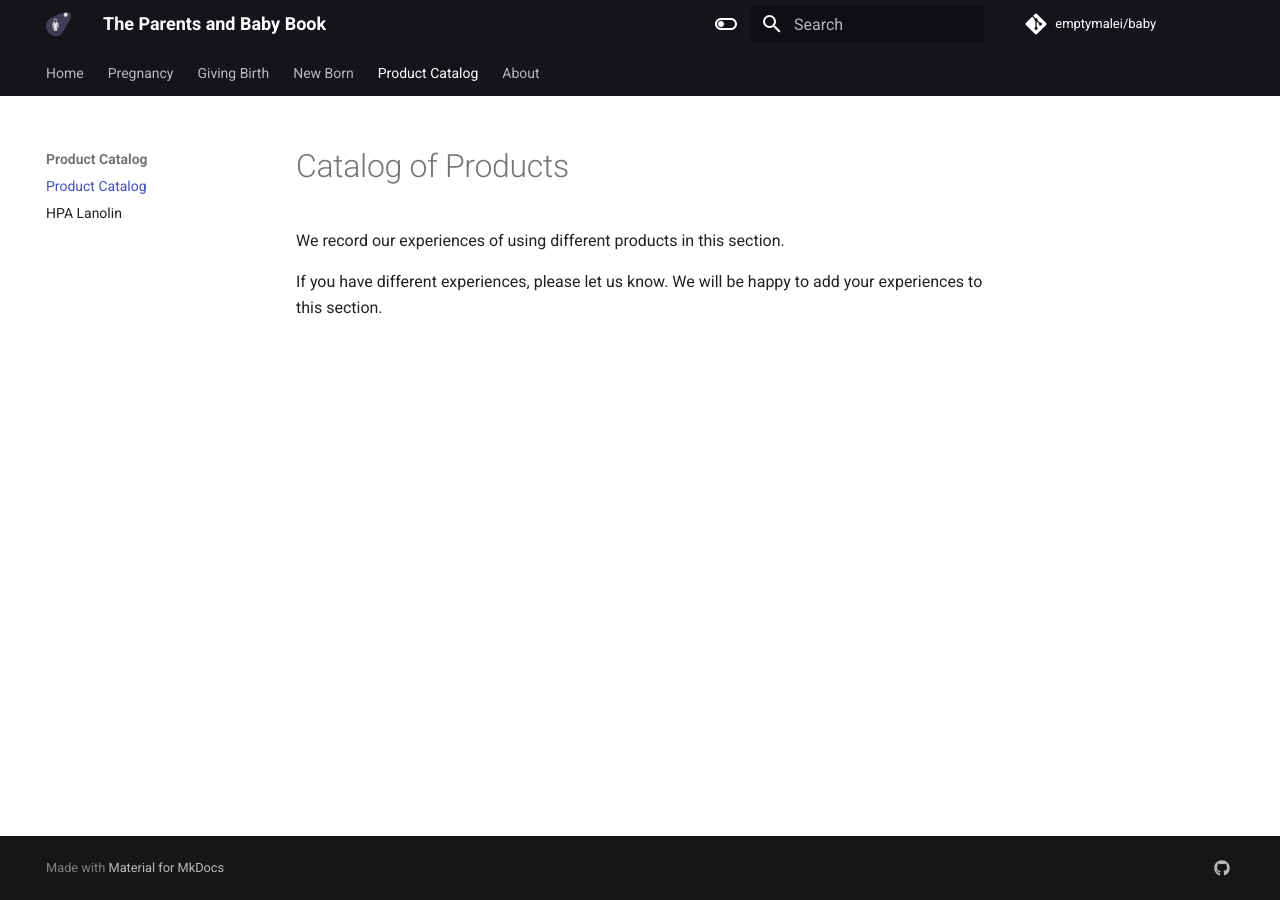
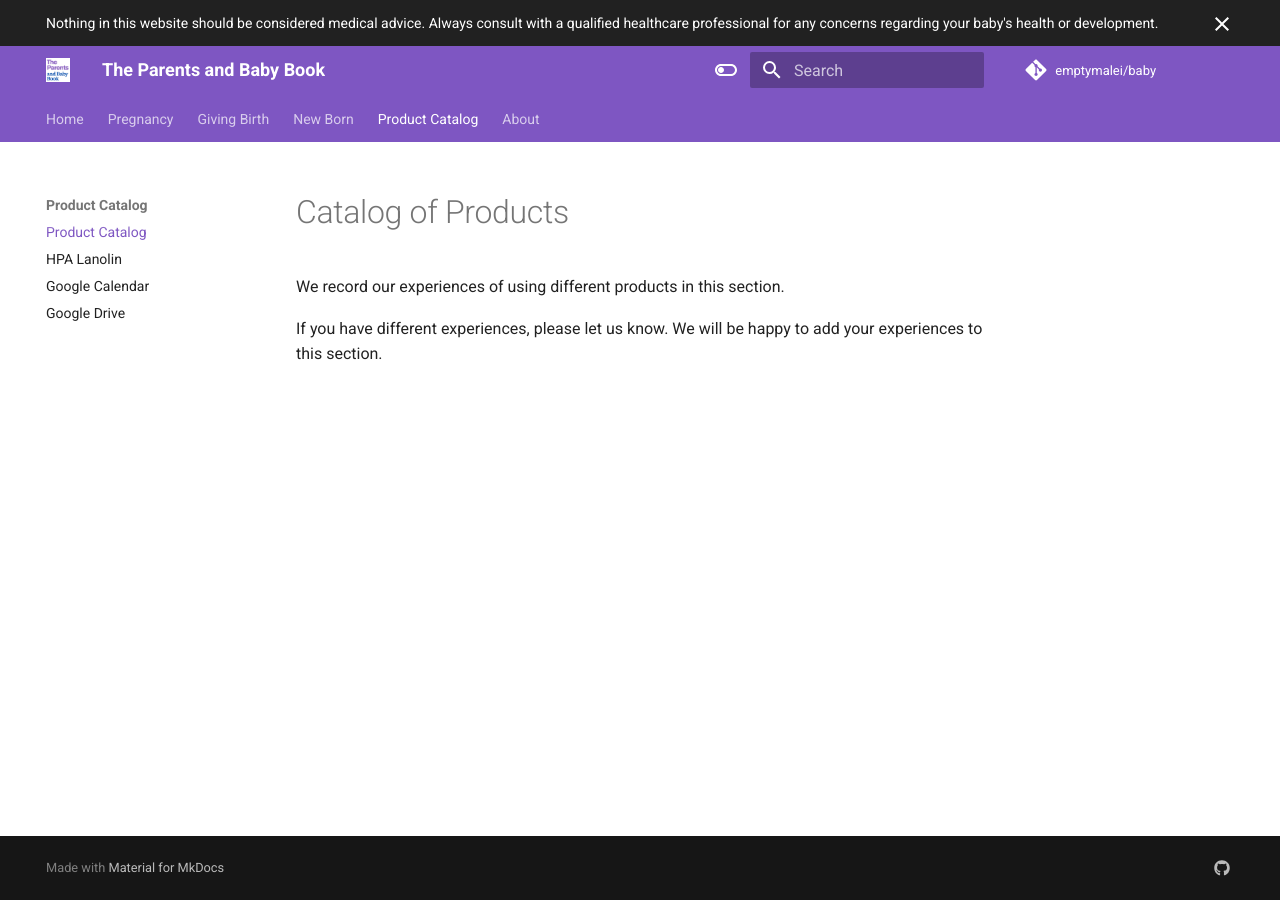
Before and after one commit to emptymalei/baby, an MkDocs documentation site: the page built from book/products/index.md, in a window 1280 px wide. Built offline with MkDocs 1.6.1 and Material for MkDocs 9.7.7, drawn with Linux system fonts in a browser that asks for light colours; nearby versions of some CDN libraries; library files that are not in the unit come from our copies; comment, search, counter and statistics services are not loaded.

```diff
--- a/mkdocs.yml
+++ b/mkdocs.yml
@@ -11,7 +11,7 @@ docs_dir: "book"
 
 theme:
   name: "material"
-  # custom_dir: theme/overrides
+  custom_dir: theme/overrides
   # Don't include MkDocs' JavaScript
   include_search_page: false
   search_index_only: true
@@ -22,9 +22,12 @@ theme:
     # - navigation.instant
     - navigation.sections
     - navigation.tabs
+    - content.tooltips
+    - announce.dismiss
+    - content.tabs.link
   palette:
     - scheme: default
-      primary: black
+      primary: deep purple
       accent: deep orange
       toggle:
         icon: material/toggle-switch-off-outline
@@ -38,8 +41,8 @@ theme:
   font:
     text: Roboto
     code: Roboto Mono
-  favicon: assets/logo_badge.svg
-  logo: assets/logo_badge.svg
+  favicon: assets/logo/tpabb.png
+  logo: assets/logo/tpabb.png
 
 
 
@@ -61,13 +64,17 @@ markdown_extensions:
           format: !!python/name:pymdownx.superfences.fence_code_format
   - pymdownx.tabbed:
       alternate_style: true
-  - pymdownx.tasklist
+  - pymdownx.tasklist:
+      custom_checkbox: true
   - pymdownx.arithmatex:
       generic: true
   - toc:
       permalink: "¶"
   - footnotes
   - pymdownx.details
+  - pymdownx.caret
+  - pymdownx.mark
+  - pymdownx.tilde
 
 
 extra_javascript:
@@ -196,6 +203,8 @@ nav:
   - "Product Catalog":
     - "Product Catalog": products/index.md
     - "HPA Lanolin": products/hpa_lanolin_lansinoh.md
+    - "Google Calendar": products/google_calendar.md
+    - "Google Drive": products/google_drive.md
   - "About":
     - "Roadmap": meta/roadmap.md
     - "Changelog": meta/changelog.md
--- a/theme/overrides/main.html
+++ b/theme/overrides/main.html
@@ -24,3 +24,7 @@
           <img src="https://contrib.rocks/image?repo=emptymalei/baby" style="height: 1em;"/>
         </a></span>
 {% endset %}
+
+{% block announce %}
+  Nothing in this website should be considered medical advice. Always consult with a qualified healthcare professional for any concerns regarding your baby's health or development.
+{% endblock %}
```
Also changed, not shown: book/giving_birth/preparing_for_labor.md (+99 -0 lines), book/products/google_calendar.md (added, +3 -0 lines), book/products/google_drive.md (added, +3 -0 lines), book/assets/logo/tpabb.png (added).
